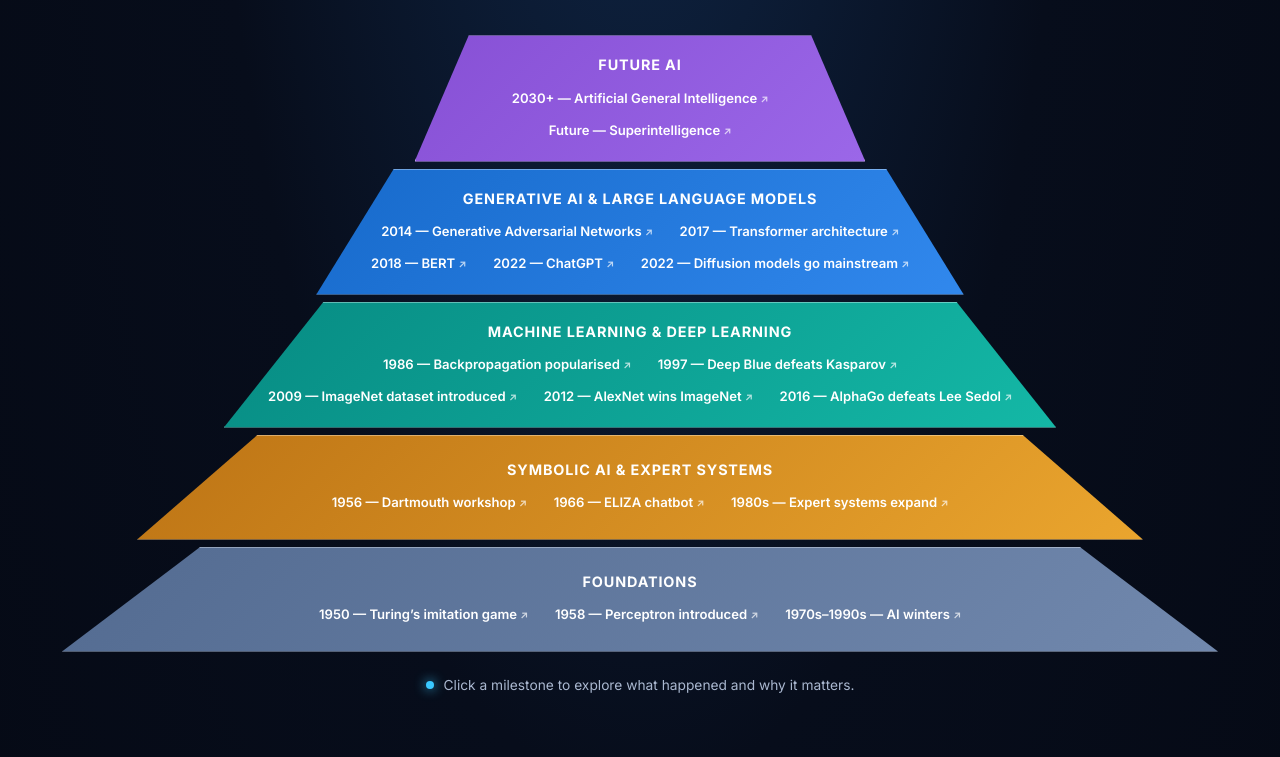
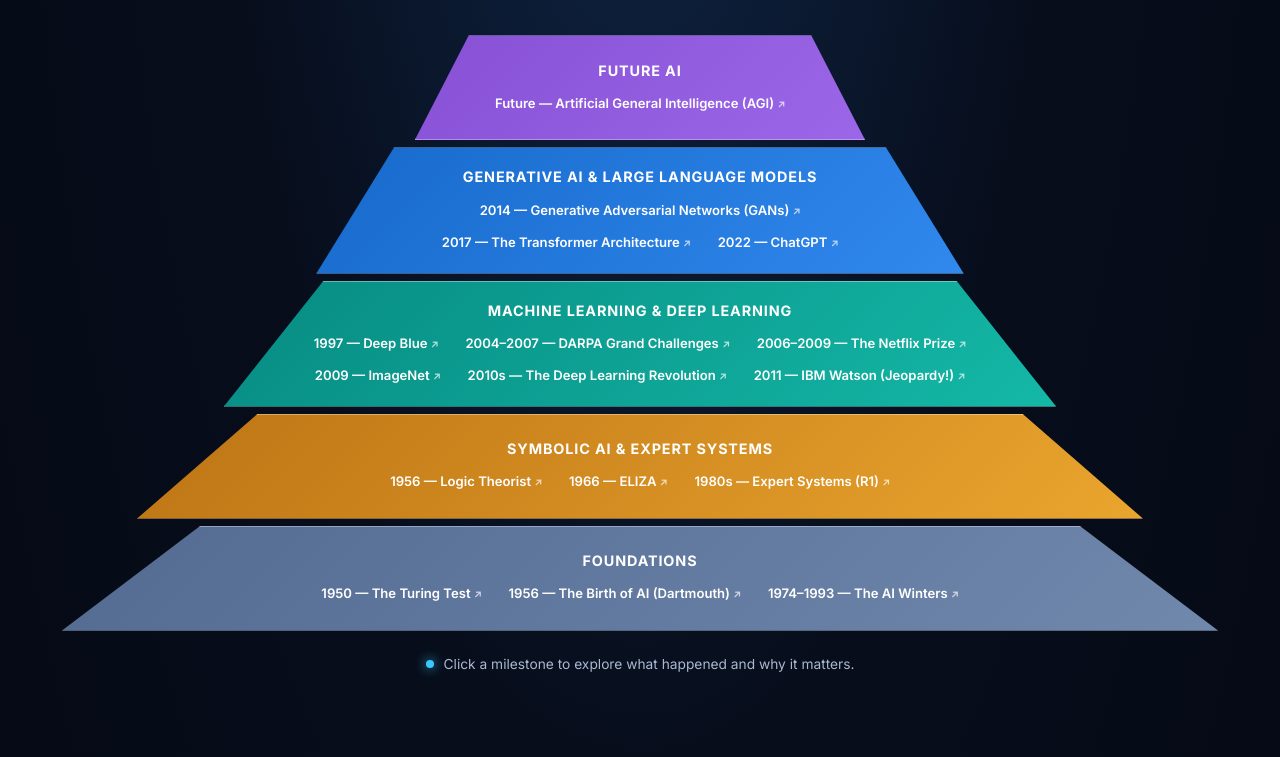
Before and after one commit to alexogwu2023/ai-timeline-pyramid, a plain HTML site: page index.html in a window 1280 px wide. Shown: the part 708-1465 px from the top of the page. Drawn offline with Linux system fonts and the light colour scheme.

Commit message:
graphics

```diff
--- a/index.html
+++ b/index.html
@@ -48,48 +48,46 @@
           <section class="pyramid-layer future" aria-labelledby="future-title">
             <h3 id="future-title">FUTURE AI</h3>
             <div class="milestone-list">
-              <a class="milestone" href="details.html?id=agi">2030+ — Artificial General Intelligence <span>↗</span></a>
-              <a class="milestone" href="details.html?id=superintelligence">Future — Superintelligence <span>↗</span></a>
+              <a class="milestone" href="details.html?id=agi">Future — Artificial General Intelligence (AGI) <span>↗</span></a>
             </div>
           </section>
 
           <section class="pyramid-layer generative" aria-labelledby="generative-title">
             <h3 id="generative-title">GENERATIVE AI &amp; LARGE LANGUAGE MODELS</h3>
             <div class="milestone-list">
-              <a class="milestone" href="details.html?id=gan">2014 — Generative Adversarial Networks <span>↗</span></a>
-              <a class="milestone" href="details.html?id=transformer">2017 — Transformer architecture <span>↗</span></a>
-              <a class="milestone" href="details.html?id=bert">2018 — BERT <span>↗</span></a>
+              <a class="milestone" href="details.html?id=gan">2014 — Generative Adversarial Networks (GANs) <span>↗</span></a>
+              <a class="milestone" href="details.html?id=transformer">2017 — The Transformer Architecture <span>↗</span></a>
               <a class="milestone" href="details.html?id=chatgpt">2022 — ChatGPT <span>↗</span></a>
-              <a class="milestone" href="details.html?id=diffusion">2022 — Diffusion models go mainstream <span>↗</span></a>
             </div>
           </section>
 
           <section class="pyramid-layer machine" aria-labelledby="machine-title">
             <h3 id="machine-title">MACHINE LEARNING &amp; DEEP LEARNING</h3>
             <div class="milestone-list">
-              <a class="milestone" href="details.html?id=backprop">1986 — Backpropagation popularised <span>↗</span></a>
-              <a class="milestone" href="details.html?id=deepblue">1997 — Deep Blue defeats Kasparov <span>↗</span></a>
-              <a class="milestone" href="details.html?id=imagenet">2009 — ImageNet dataset introduced <span>↗</span></a>
-              <a class="milestone" href="details.html?id=alexnet">2012 — AlexNet wins ImageNet <span>↗</span></a>
-              <a class="milestone" href="details.html?id=alphago">2016 — AlphaGo defeats Lee Sedol <span>↗</span></a>
+              <a class="milestone" href="details.html?id=deepblue">1997 — Deep Blue <span>↗</span></a>
+              <a class="milestone" href="details.html?id=darpa">2004–2007 — DARPA Grand Challenges <span>↗</span></a>
+              <a class="milestone" href="details.html?id=netflix">2006–2009 — The Netflix Prize <span>↗</span></a>
+              <a class="milestone" href="details.html?id=imagenet">2009 — ImageNet <span>↗</span></a>
+              <a class="milestone" href="details.html?id=deeplearning">2010s — The Deep Learning Revolution <span>↗</span></a>
+              <a class="milestone" href="details.html?id=watson">2011 — IBM Watson (Jeopardy!) <span>↗</span></a>
             </div>
           </section>
 
           <section class="pyramid-layer symbolic" aria-labelledby="symbolic-title">
             <h3 id="symbolic-title">SYMBOLIC AI &amp; EXPERT SYSTEMS</h3>
             <div class="milestone-list">
-              <a class="milestone" href="details.html?id=dartmouth">1956 — Dartmouth workshop <span>↗</span></a>
-              <a class="milestone" href="details.html?id=eliza">1966 — ELIZA chatbot <span>↗</span></a>
-              <a class="milestone" href="details.html?id=expert">1980s — Expert systems expand <span>↗</span></a>
+              <a class="milestone" href="details.html?id=logictheorist">1956 — Logic Theorist <span>↗</span></a>
+              <a class="milestone" href="details.html?id=eliza">1966 — ELIZA <span>↗</span></a>
+              <a class="milestone" href="details.html?id=expert">1980s — Expert Systems (R1) <span>↗</span></a>
             </div>
           </section>
 
           <section class="pyramid-layer foundations" aria-labelledby="foundations-title">
             <h3 id="foundations-title">FOUNDATIONS</h3>
             <div class="milestone-list">
-              <a class="milestone" href="details.html?id=turing">1950 — Turing’s imitation game <span>↗</span></a>
-              <a class="milestone" href="details.html?id=perceptron">1958 — Perceptron introduced <span>↗</span></a>
-              <a class="milestone" href="details.html?id=winters">1970s–1990s — AI winters <span>↗</span></a>
+              <a class="milestone" href="details.html?id=turing">1950 — The Turing Test <span>↗</span></a>
+              <a class="milestone" href="details.html?id=dartmouth">1956 — The Birth of AI (Dartmouth) <span>↗</span></a>
+              <a class="milestone" href="details.html?id=winters">1974–1993 — The AI Winters <span>↗</span></a>
             </div>
           </section>
         </div>
```
